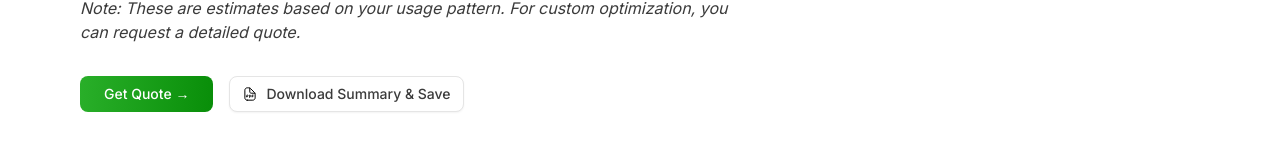
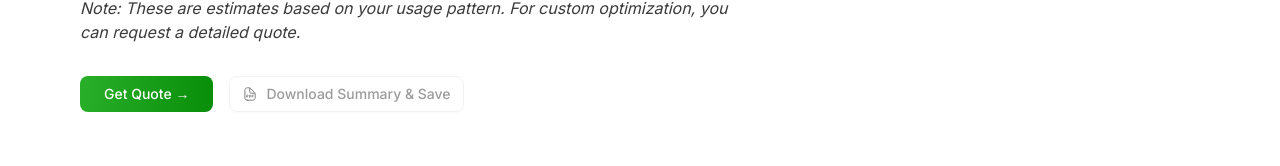
Before and after one commit to fort-solar/staging-landing-clone, a Next.js app: page /energy-calculator in a window 1280 px wide. Shown: the part 1547-1713 px from the top of the page. Built offline with nearby package versions, Linux system fonts and the light colour scheme; no server answers.

Commit message:
ne changes

```diff
--- a/components/ui/calculator/CalculatorSectionTwo.tsx
+++ b/components/ui/calculator/CalculatorSectionTwo.tsx
@@ -2,8 +2,8 @@
 
 import React, { useMemo, useRef, useState } from "react";
 import { Trash2 } from "lucide-react";
+import PdfIcon from "@/components/features/icons/PdfIcon";
 import html2pdf from "html2pdf.js";
-import PdfIcon from "@/components/features/icons/PdfIcon";
 import { Button } from "../button";
 
 const DEVICES = [
@@ -64,8 +64,41 @@ const CalculatorSectionTwo = () => {
 
   const downloadPdf = () => {
     if (!summaryRef.current) return;
-    html2pdf().from(summaryRef.current).save("energy-summary.pdf");
+
+    html2pdf()
+      .from(summaryRef.current)
+      .set({
+        margin: 10,
+        filename: "energy-summary.pdf",
+        html2canvas: { scale: 2 },
+        jsPDF: { unit: "mm", format: "a4" },
+      })
+      .save();
   };
+
+
+  // const downloadPdf = async () => {
+  //   if (!summaryRef.current) return;
+
+  //   try {
+  //     const html2pdf = (await import("html2pdf.js")).default;
+
+  //     await html2pdf()
+  //       .from(summaryRef.current)
+  //       .set({
+  //         margin: 10,
+  //         filename: "energy-summary.pdf",
+  //         html2canvas: { scale: 2 },
+  //       })
+  //       .save();
+  //   } finally {
+  //     document.body.style.pointerEvents = "auto";
+  //     document.body.style.overflow = "auto";
+  //   }
+  // };
+
+
+
 
   return (
     <section className="max-w-6xl mx-auto px-4 pt-10 my-10">
@@ -131,6 +164,7 @@ const CalculatorSectionTwo = () => {
                     <div className="px-4 py-2 border-r flex items-center justify-between">
                       <input
                         type="number"
+                        min={0}
                         className="w-24 border-none focus:ring-0 outline-0 rounded-md p-2"
                         value={row.watts}
                         onChange={e =>
@@ -148,6 +182,7 @@ const CalculatorSectionTwo = () => {
                     <div className="px-4 py-2 border-r flex items-center justify-between">
                       <input
                         type="number"
+                        min={0}
                         className="w-24 border-none focus:ring-0 outline-0 rounded-md p-2"
                         value={row.hours}
                         onChange={e =>
@@ -194,7 +229,7 @@ const CalculatorSectionTwo = () => {
       </div>
 
 
-      <div ref={summaryRef} className="my-20 max-w-2xl">
+      <div ref={summaryRef} className="bg-white my-20 max-w-2xl">
         <p className="text-lg font-semibold mb-4 text-[#101828]">
           Your Custom System Recommendation
         </p>
@@ -218,7 +253,7 @@ const CalculatorSectionTwo = () => {
 
         <div className="flex gap-4 my-8">
           <Button className=" cursor-pointer text-white bg-[linear-gradient(94.62deg,#2CB22C_-8.83%,#058A05_110.95%)] px-6  hover:opacity-90">Get Quote →</Button>
-          <Button variant="outline" onClick={downloadPdf} className="cursor-pointer">
+          <Button disabled={totals.totalWh === 0} variant="outline" onClick={downloadPdf} className="cursor-pointer">
             <PdfIcon /> Download Summary & Save
           </Button>
         </div>
```
